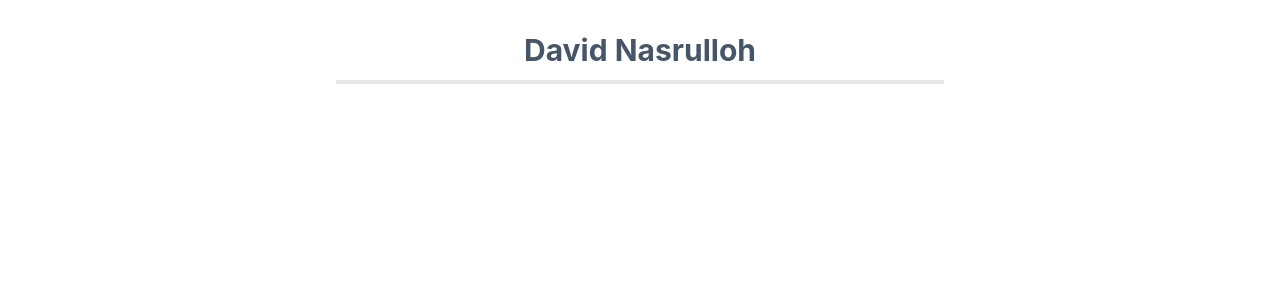
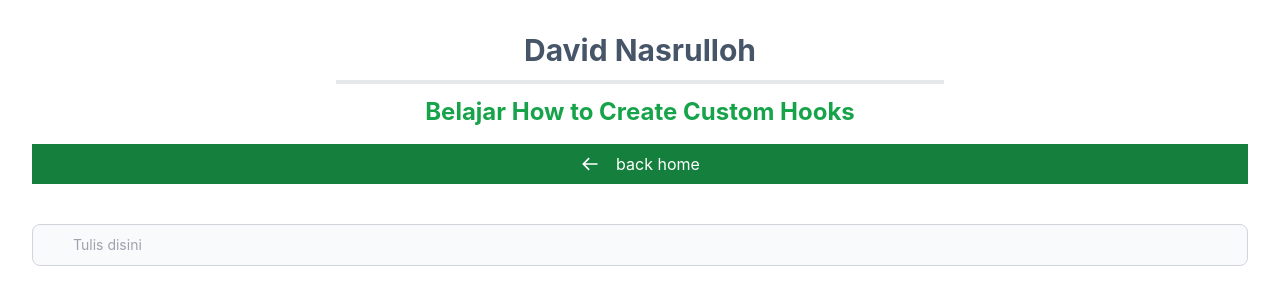
Before and after one commit to davidnasrulloh/learn-hooks-react, a React (Vite) app: page /use-HTCCustomHooks in a window 1280 px wide. Shown: the top 304 px of the page. Built offline with nearby package versions, Linux system fonts and the light colour scheme.

Commit message:
feat/david: learn use custom hooks

```diff
--- a/src/pages/hooksdasar/CustomHooks/HTCCustomHooks.jsx
+++ b/src/pages/hooksdasar/CustomHooks/HTCCustomHooks.jsx
@@ -1,9 +1,47 @@
-import React from "react";
+import React, { useEffect, useState } from "react";
+import Header from "../../../components/Header";
+
+
+function getSavedValue(key, initialValue) {
+    const savedValue = JSON.parse(localStorage.getItem(key))
+    if (savedValue) return savedValue
+
+    if (initialValue instanceof Function) return initialValue()
+
+    return savedValue
+}
+
+// complex custom hoooks
+const useLocalStorage = (key, initialValue) => {
+    const [value, setValue] = useState(() => {
+        return getSavedValue(key, initialValue)
+    })
+
+    useEffect(() => {
+        localStorage.setItem(key, JSON.stringify(value))
+    }, [value])
+
+    return [value, setValue];
+}
+
+// simple custom hooks
+const useUpdateLogger = (value) => {
+    useEffect(() => {
+        console.log(value)
+    }, [value])
+}
 
 const HTCCustomHooks = () => {
+    const [name, setName] = useLocalStorage('name', '')
+    useUpdateLogger(name)
     return (
         <>
-
+            <Header title={"Belajar How to Create Custom Hooks"} />
+            <form className="flex items-center my-4">
+                <div className="relative w-full">
+                    <input type="text" value={name} onChange={e => setName(e.target.value)} id="simple-search" className="bg-gray-50 border border-gray-300 text-gray-900 text-sm rounded-lg focus:ring-blue-500 focus:border-blue-500 block w-full pl-10 p-2.5  dark:bg-gray-700 dark:border-gray-600 dark:placeholder-gray-400 dark:text-white dark:focus:ring-blue-500 dark:focus:border-blue-500" placeholder="Tulis disini" />
+                </div>
+            </form>
         </>
     )
 }
```
